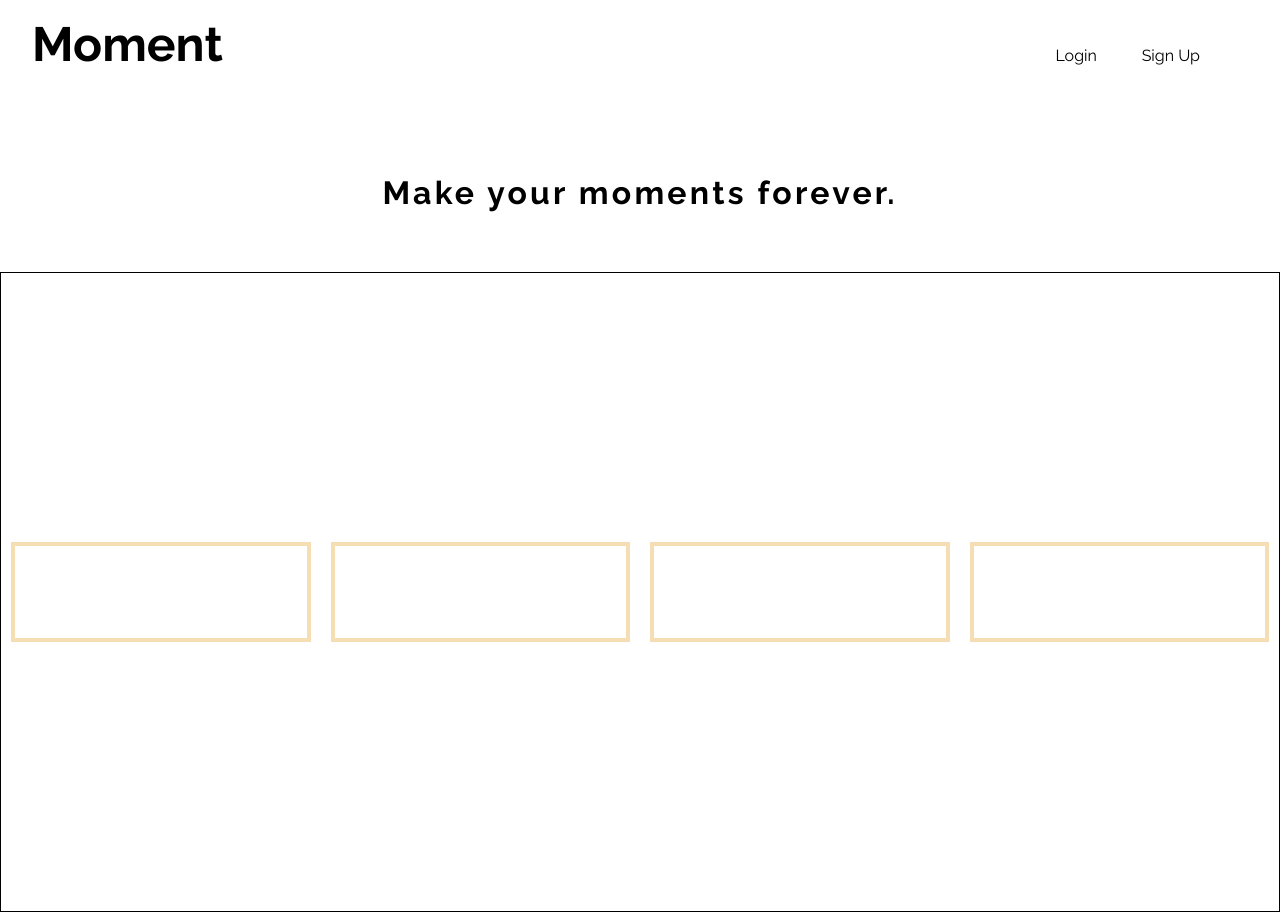
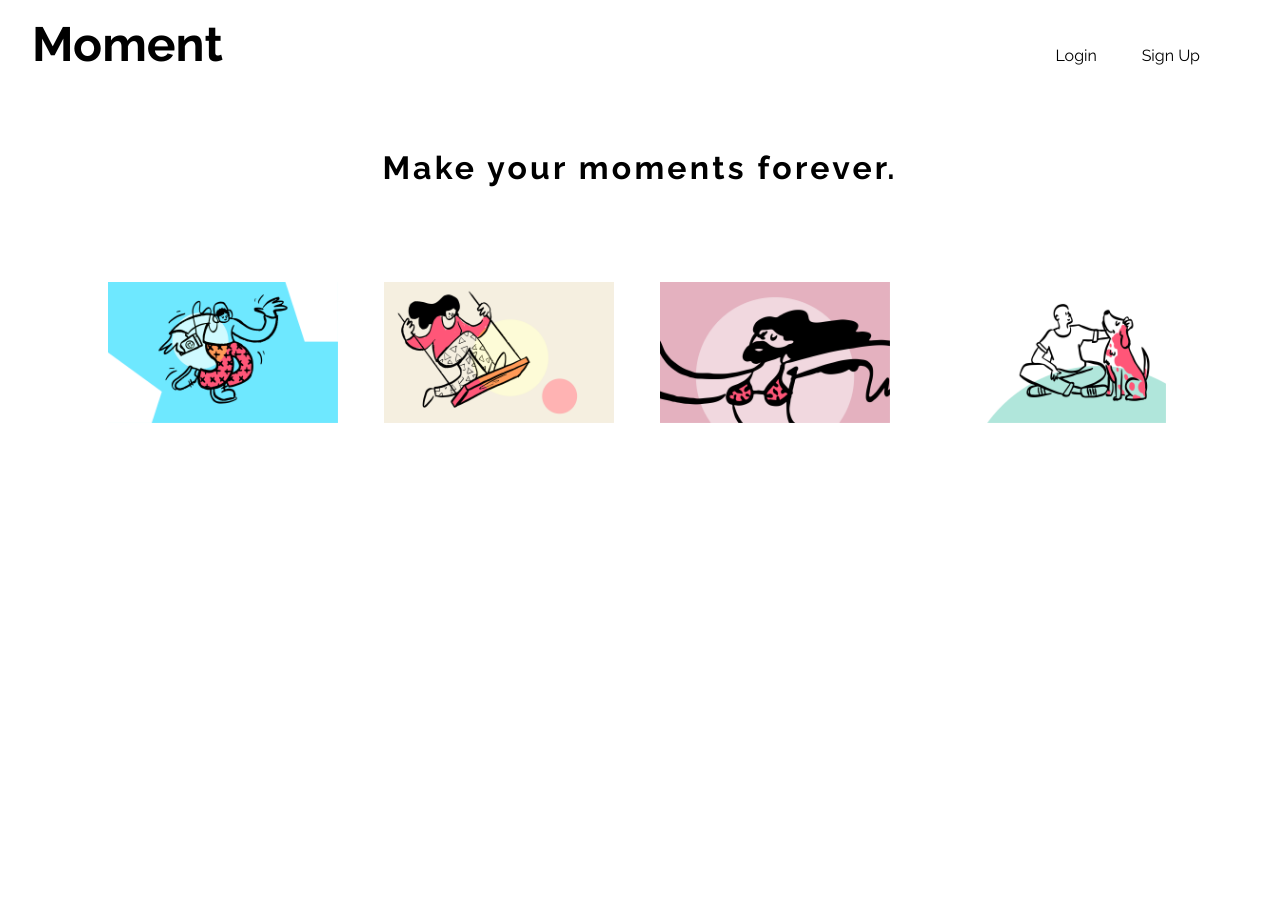
Before and after one commit to codestates/Moment, a React (Create React App) app in the folder client/: page /main in a window 1280 px wide. Built offline with nearby package versions, Linux system fonts and the light colour scheme.

Commit message:
[Client] Fix: main page component layout

```diff
--- a/client/src/components/main-page/mainpage.css
+++ b/client/src/components/main-page/mainpage.css
@@ -8,28 +8,38 @@
 	position: absolute;
 	letter-spacing: 0.2rem;
 	left: 50%;
-	margin-top: 8%;
+	margin-top: 6%;
 	transform: translate(-50%);
 }
 
 .mainpage-recent-container {
-	border: 1px solid black;
+	/* border: 1px solid black; */
 	width: 80rem;
 	height: 40rem;
 	margin: 0 auto;
-	margin-top: 200px;
+	margin-top: 180px;
 
 	display: flex;
 	justify-content: center;
 	align-items: center;
+	flex-wrap: wrap;
 }
 
-.mainpage-recent-size {
+.mainpage-recent-item {
 	margin: 10px;
-	width: 100px;
-	height: 100px;
-	border: 4px solid wheat;
-	flex-grow: 1;
-	flex-shrink: 1;
-	flex-basis: 0;
+	width: 20%;
+	height: 600px;
+	/* border: 1px solid grey;
+	border-radius: 10px; */
+	position: relative;
 }
+
+.mainpage-recent-item:hover {
+	cursor: pointer;
+}
+
+.mainpage-recent-image {
+	position: absolute;
+	padding: 10px;
+	width: 250px;
+}
--- a/client/src/components/main-page/mainpage.js
+++ b/client/src/components/main-page/mainpage.js
@@ -1,4 +1,5 @@
-import React, { useState } from 'react';
+import React, { useState, useEffect } from 'react';
+import axios from 'axios';
 
 import './mainpage.css';
 
@@ -6,20 +7,34 @@ import image1 from '../../static/images/composition-10.png';
 import image2 from '../../static/images/composition-11.png';
 import image3 from '../../static/images/composition-21.png';
 import image4 from '../../static/images/composition-22.png';
+
 export default function MainPage() {
+	// const [recent, setRecent] = useState('');
+	// useEffect(() => {
+	// 	axios.get(`https://api.m0ment.be/log/recent/page/${num}`).then(res => console.log(res));
+	// }, []);
+
 	return (
 		<>
 			<div className="mainpage">
 				<h1 className="mainpage-title">Make your moments forever.</h1>
 			</div>
 			<div className="mainpage-recent-container">
-				<div className="mainpage-recent-size"></div>
+				<div className="mainpage-recent-item">
+					<img src={image1} className="mainpage-recent-image" />
+				</div>
 
-				<div className="mainpage-recent-size"></div>
+				<div className="mainpage-recent-item">
+					<img src={image2} className="mainpage-recent-image" />
+				</div>
 
-				<div className="mainpage-recent-size"></div>
+				<div className="mainpage-recent-item">
+					<img src={image3} className="mainpage-recent-image" />
+				</div>
 
-				<div className="mainpage-recent-size"></div>
+				<div className="mainpage-recent-item">
+					<img src={image4} className="mainpage-recent-image" />
+				</div>
 			</div>
 		</>
 	);
```
